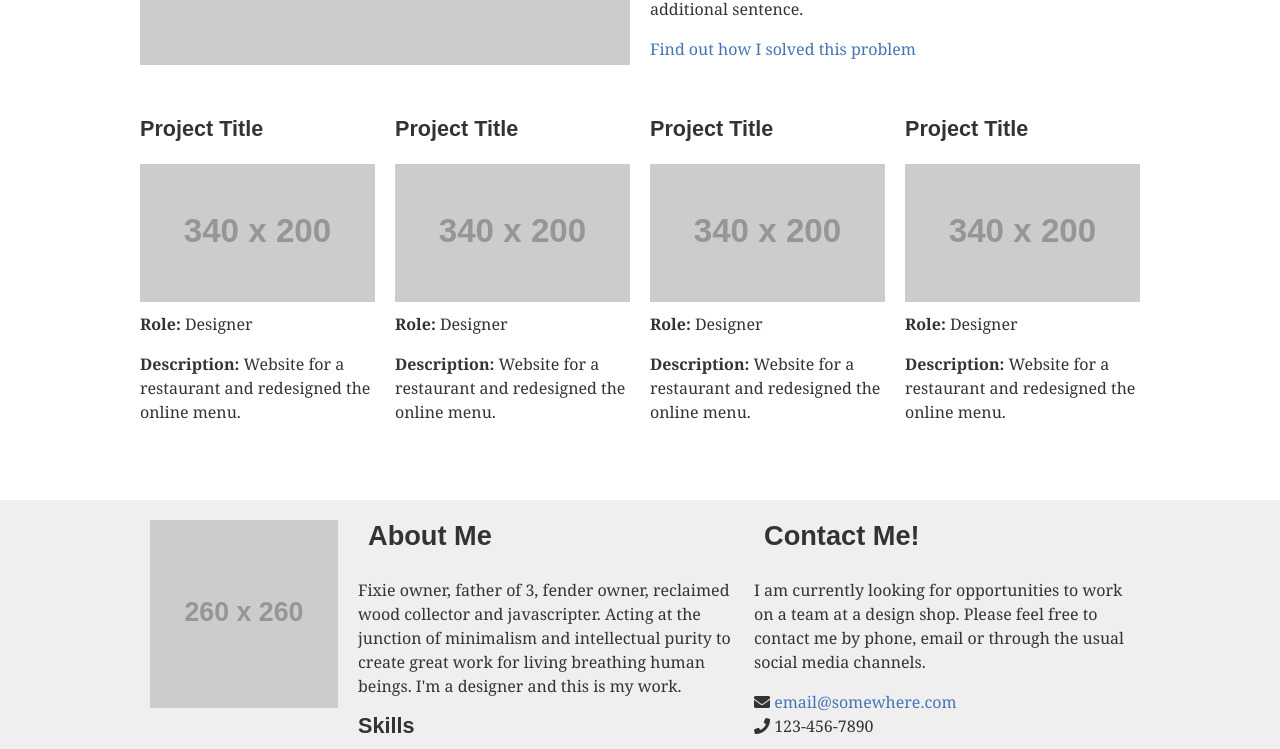
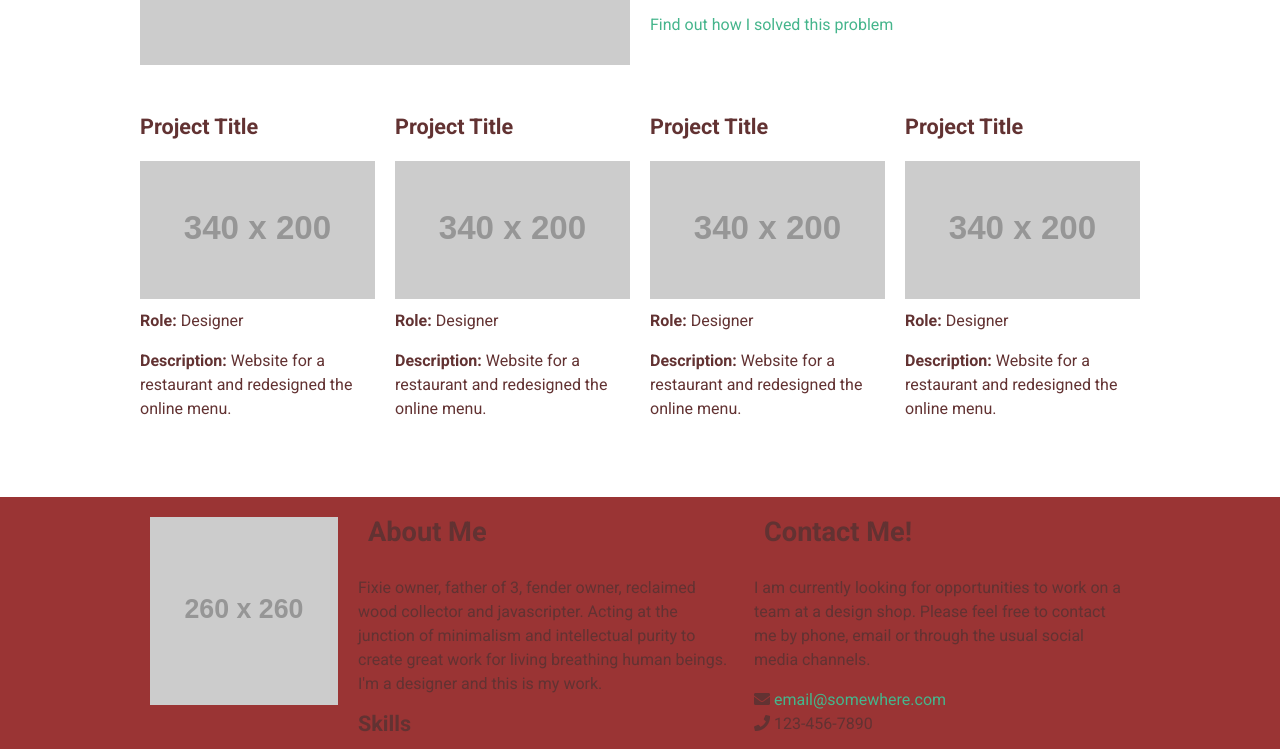
Before and after one commit to RohanMulay1/Portfolio, a plain HTML site: page index.html in a window 1280 px wide. Shown: the part 563-1312 px from the top of the page. Drawn offline with nearby package versions, Linux system fonts and the light colour scheme; placeholder pictures from the web are drawn by us.

Commit message:
PES2UG22CS455

```diff
--- a/styles.css
+++ b/styles.css
@@ -60,15 +60,15 @@ sizing and spacing as well.
 
 
 body {
-	font-family:Georgia;
-	color:#333;
+	font-family:Roboto;
+	color:#623232;
 	background:#333;
 }
 
 /************* typography ************/
 
 h1, h2, h3, h4, nav {
-	font-family:Arial;
+	font-family:Roboto;
 	font-weight:bold;
 }
 
@@ -98,7 +98,7 @@ p {
 	margin-bottom:1em;
 }
 
-a { color: #4574b5; }
+a { color: #45b58c; }
 
 .social { font-size:175%; }
 
@@ -107,7 +107,7 @@ a { color: #4574b5; }
 /****************** Grid ******************/
 
 .primary { background:#b5b5b5; }
-.secondary { background:#efefef; }
+.secondary { background:#9a3434; }
 
 
 /****************** Header and Main Navigation ****************/
@@ -145,7 +145,7 @@ header .wrapper {
 #mainnav ul li a {
 	display:block;
 	color: #4574b5;
-	border-left: 2px solid #4574b5;
+	border-left: 2px solid #85aa60;
 	padding:0 20px;
 	font-size:20px;
 }
```
